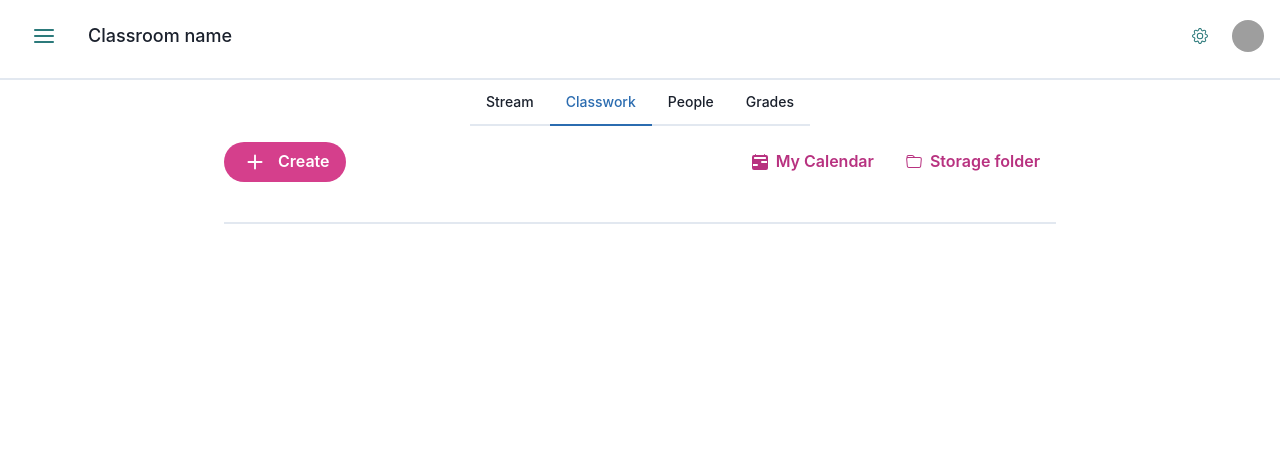
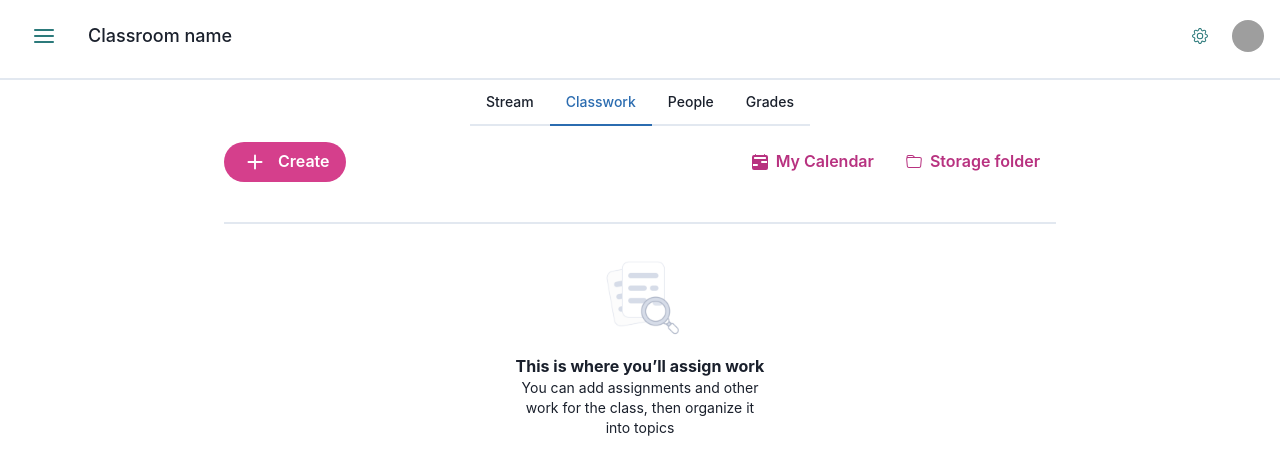
Before and after one commit to NaveenDanj/google-classroom-clone, a Next.js app: page /Classroom in a window 1280 px wide. Both pictures are taken after a click on the tab "Classwork". Shown: the top 474 px of the page. Built offline with nearby package versions, Linux system fonts and the light colour scheme; no server answers; grey boxes are pictures that could not be loaded.

Commit message:
added empty list component

```diff
--- a/components/Classroom/Classwork/ClassworkTab.tsx
+++ b/components/Classroom/Classwork/ClassworkTab.tsx
@@ -1,11 +1,19 @@
+import Image from 'next/image'
 import React from 'react'
+import EmptyList from '../../Global/EmptyList'
 import ClassworkHeaderTeacher from './ClassworkHeaderTeacher'
+
 
 function ClassworkTab() {
     return (
         <div className='flex flex-row justify-center'>
             <div className=' w-full sm:w-3/4 md:w-2/3 '>
                 <ClassworkHeaderTeacher />
+                <EmptyList
+                    path='/img/notfound.gif'
+                    title='This is where you’ll assign work'
+                    subtitle='You can add assignments and other work for the class, then organize it into topics'
+                />
             </div>
         </div>
     )
--- /dev/null
+++ b/components/Global/EmptyList.tsx
@@ -0,0 +1,41 @@
+import Image from "next/image";
+
+
+interface Prop {
+    path : string;
+    title: string;
+    subtitle: string
+}
+
+const EmptyList = (prop:Prop) => {
+
+    const {path , title , subtitle} = prop;
+
+    return (
+        <div className=' h-36 mt-10 flex justify-center items-center '>
+
+            <div className=' justify-center'>
+
+                <div className='w-full flex flex-row justify-center'>
+                    <Image
+                        width={120}
+                        height={120}
+                        alt='empty'
+                        src={path}
+                        className='mx-auto'
+                    />
+                </div>
+
+
+                <h2 className='font-bold text-md text-center '>{title}</h2>
+                <div className=' w-64 flex justify-center mx-auto'>
+                    <h2 className='text-sm text-center w-30'>{subtitle}</h2>
+                </div>
+
+
+            </div>
+        </div>
+    );
+}
+
+export default EmptyList;
```
Also changed, not shown: public/img/notfound.gif (added). Lines whose indentation alone changed are shown as unchanged.
